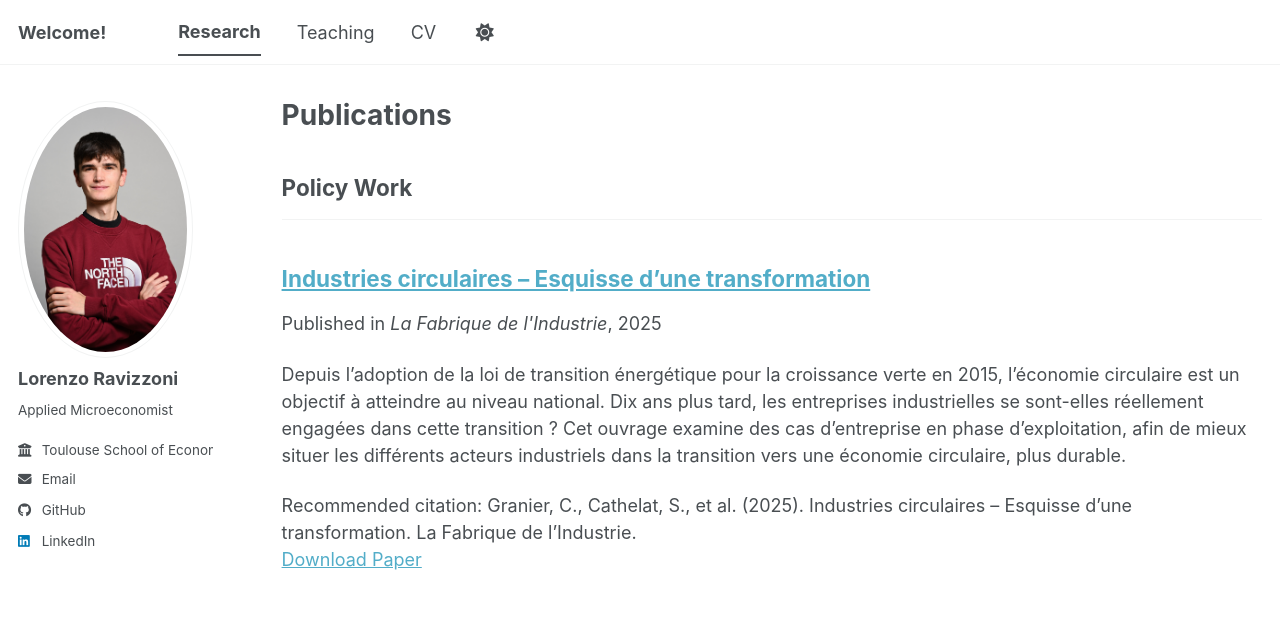
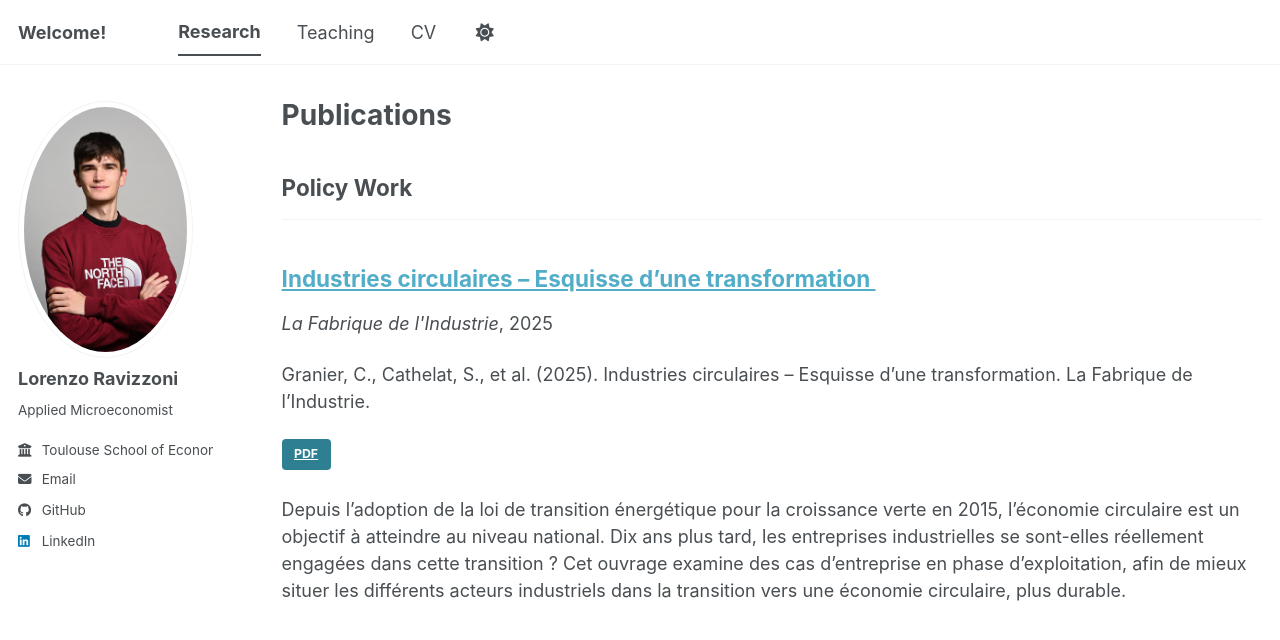
Before and after one commit to lravizzoni/lravizzoni.github.io, a Jekyll site: the page built from _pages/publications.html, in a window 1280 px wide. Shown: the top 640 px of the page. Built offline with Jekyll 4.4.1, drawn with Linux system fonts in a browser that asks for light colours; a script bundle is joined from its source files by our own code; library files that are not in the unit come from our copies.

Commit message:
Update archive-single.html

```diff
--- a/_includes/archive-single.html
+++ b/_includes/archive-single.html
@@ -14,70 +14,59 @@
 
 <div class="{{ include.type | default: "list" }}__item">
   <article class="archive__item" itemscope itemtype="http://schema.org/CreativeWork">
-    {% if include.type == "grid" and teaser %}
-      <div class="archive__item-teaser">
-        <img src=
-          {% if teaser contains "://" %}
-            "{{ teaser }}"
-          {% else %}
-            "{{ teaser | prepend: "/images/" | prepend: base_path }}"
-          {% endif %}
-          alt="">
-      </div>
-    {% endif %}
 
     <h2 class="archive__item-title" itemprop="headline">
-      {% if post.link %}
-        <a href="{{ post.link }}">{{ title }}</a> <a href="{{ base_path }}{{ post.url }}" rel="permalink"><i class="fa fa-link" aria-hidden="true" title="permalink"></i><span class="sr-only">Permalink</span></a>
+
+      {% if post.paperurl %}
+        <a href="{{ post.paperurl }}">{{ title }}</a>
+        <a href="{{ post.paperurl }}" title="Download PDF">
+          <i class="fa fa-file-pdf-o" aria-hidden="true"></i>
+        </a>
       {% else %}
         <a href="{{ base_path }}{{ post.url }}" rel="permalink">{{ title }}</a>
       {% endif %}
+
     </h2>
 
-    {% if post.read_time %}
-      <p class="page__meta"><i class="fa fa-clock" aria-hidden="true"></i> {% include read-time.html %}</p>
+    {% if post.collection == 'teaching' %}
+      <p>{{ post.type }}, <i>{{ post.venue }}</i>, {{ post.date | default: "1900-01-01" | date: "%Y" }}</p>
+
+    {% elsif post.collection == 'publications' %}
+      <p><i>{{ post.venue }}</i>, {{ post.date | default: "1900-01-01" | date: "%Y" }}</p>
+
+    {% elsif post.date %}
+      <p class="page__date">
+        <strong>Published:</strong>
+        <time datetime="{{ post.date | date_to_xmlschema }}">
+          {{ post.date | date: "%B %d, %Y" }}
+        </time>
+      </p>
     {% endif %}
 
-        {% if post.collection == 'teaching' %}
-          <p> {{ post.type }}, <i>{{ post.venue }}</i>, {{ post.date | default: "1900-01-01" | date: "%Y" }} </p>
-        {% elsif post.collection == 'publications' %}
-          <p>Published in <i>{{ post.venue }}</i>, {{ post.date | default: "1900-01-01" | date: "%Y" }} </p>
-        {% elsif post.date %}
-         <p class="page__date"><strong><i class="fa fa-fw fa-calendar" aria-hidden="true"></i> {{ site.data.ui-text[site.locale].date_label | default: "Published:" }}</strong> <time datetime="{{ post.date | default: "1900-01-01" | date_to_xmlschema }}">{{ post.date | default: "1900-01-01" | date: "%B %d, %Y" }}</time></p>
-        {% endif %}
-
-    {% if post.excerpt and site.read_more != 'enabled' %}
-    <p class="archive__item-excerpt" itemprop="description">{{ post.excerpt | markdownify }}</p>
-    {% elsif post.excerpt and site.read_more == 'enabled' %}
-    <p class="archive__item-excerpt" itemprop="description"><p>{{ post.excerpt | markdownify | remove: '<p>' | remove: '</p>' }}<strong><a href="{{ base_path }}{{ post.url }}" rel="permalink"> Read more</a></strong></p></p>
+    {% if post.citation %}
+      <p>{{ post.citation }}</p>
     {% endif %}
 
-    {% if post.citation and post.paperurl and post.slidesurl and post.bibtexurl %}
-      <p>Recommended citation: {{ post.citation }}<br /><a href="{{ post.paperurl }}">Download Paper</a> | <a href="{{ post.slidesurl }}">Download Slides</a> | <a href="{{ post.bibtexurl }}">Download Bibtex</a></p>
-    {% elsif post.citation and post.paperurl and post.slidesurl %}
-      <p>Recommended citation: {{ post.citation }}<br /><a href="{{ post.paperurl }}">Download Paper</a> | <a href="{{ post.slidesurl }}">Download Slides</a></p>
-    {% elsif post.citation and post.paperurl and post.bibtexurl %}
-      <p>Recommended citation: {{ post.citation }}<br /><a href="{{ post.paperurl }}">Download Paper</a> | <a href="{{ post.bibtexurl }}">Download Bibtex</a></p>
-    {% elsif post.citation and post.paperurl %}
-      <p>Recommended citation: {{ post.citation }}<br /><a href="{{ post.paperurl }}">Download Paper</a></p>
-    {% elsif post.citation and post.slidesurl and post.bibtexurl %}
-      <p>Recommended citation: {{ post.citation }}<br /><a href="{{ post.slidesurl }}">Download Slides</a> | <a href="{{ post.bibtexurl}}">Download Bibtex</a></p>
-    {% elsif post.citation and post.slidesurl %}
-      <p>Recommended citation: {{ post.citation }}<br /><a href="{{ post.slidesurl }}">Download Slides</a></p>
-    {% elsif post.citation and post.bibtexurl %}
-      <p>Recommended citation: {{ post.citation }}<br /><a href="{{ post.bibtexurl }}">Download Bibtex</a></p>
-    {% elsif post.citation %}
-      <p>Recommended citation: {{ post.citation }}</p>
-    {% elsif post.paperurl and post.bibtexurl %}
-      <p><a href="{{ post.paperurl }}">Download Paper</a> | <a href="{{ post.bibtexurl }}">Download Bibtex</a></p>
-    {% elsif post.paperurl %}
-      <p><a href="{{ post.paperurl }}">Download Paper</a></p>
-    {% elsif post.slidesurl and post.bibtexurl %}
-      <p><a href="{{ post.slidesurl }}">Download Slides</a> | <a href="{{ post.bibtexurl }}">Download Bibtex</a></p>
-    {% elsif post.slidesurl %}
-      <p><a href="{{ post.slidesurl }}">Download Slides</a></p>
-    {% elsif post.bibtexurl %}
-      <p><a href="{{ post.bibtexurl }}">Download Bibtex</a></p>
+    <p>
+
+      {% if post.paperurl %}
+        <a href="{{ post.paperurl }}" class="btn btn--primary btn--small">PDF</a>
+      {% endif %}
+
+      {% if post.slidesurl %}
+        <a href="{{ post.slidesurl }}" class="btn btn--inverse btn--small">Slides</a>
+      {% endif %}
+
+      {% if post.bibtexurl %}
+        <a href="{{ post.bibtexurl }}" class="btn btn--inverse btn--small">BibTeX</a>
+      {% endif %}
+
+    </p>
+
+    {% if post.excerpt %}
+      <p class="archive__item-excerpt" itemprop="description">
+        {{ post.excerpt | markdownify }}
+      </p>
     {% endif %}
 
   </article>
```
